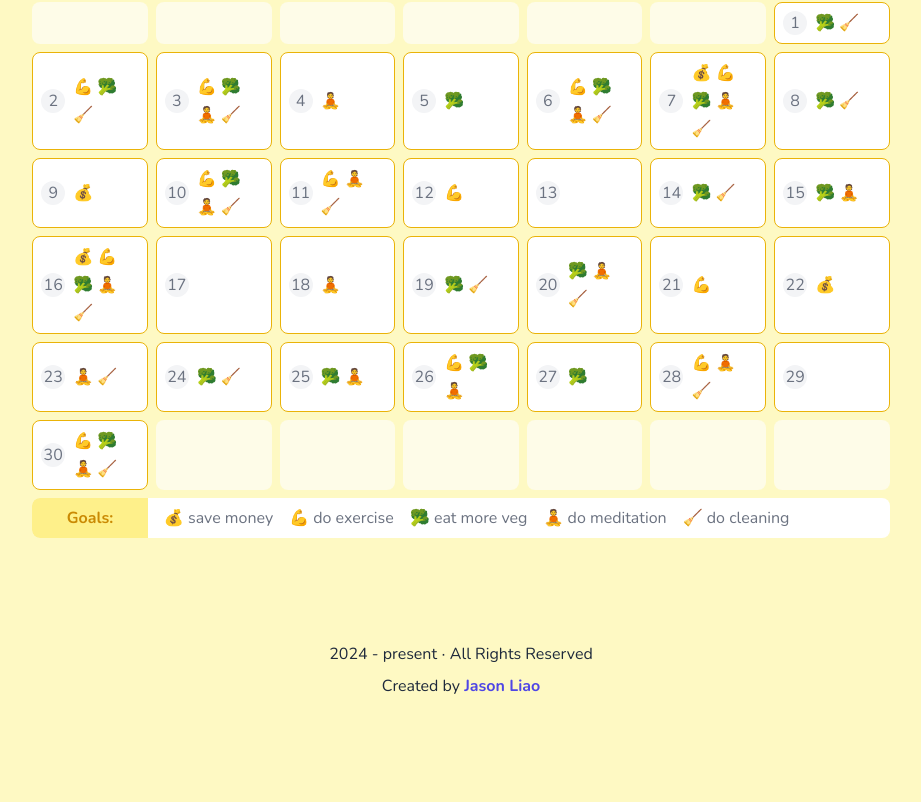
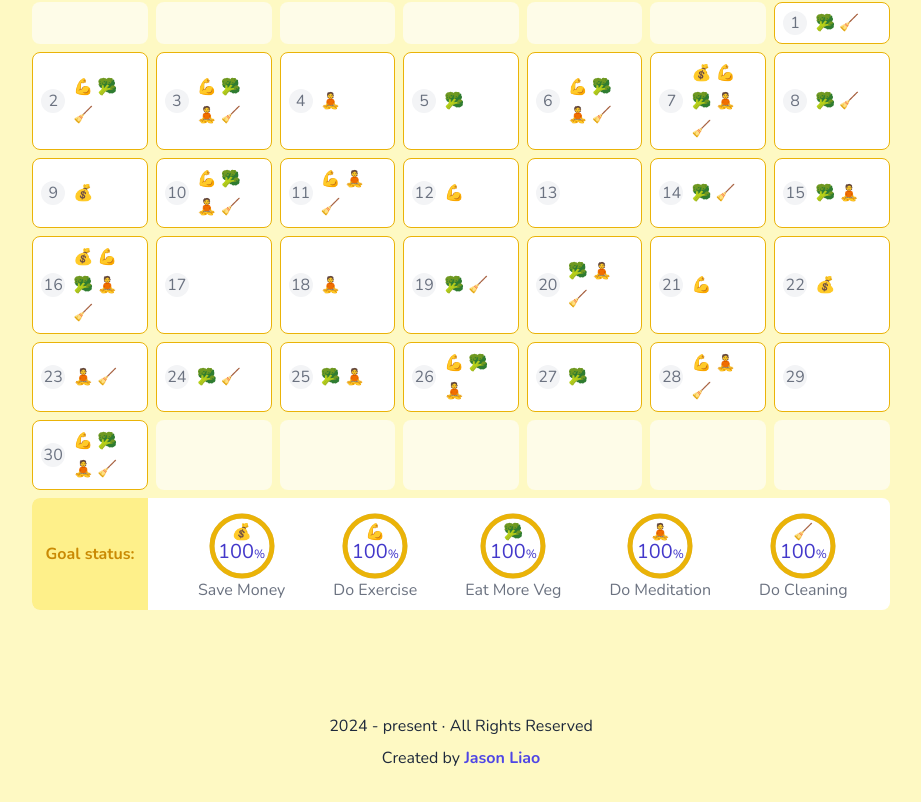
Before and after one commit to jasontwuk/togoalx, a Next.js app: page / in a window 1280 px wide. Shown: the part 450-1252 px from the top of the page, without its empty margins (179-1100 px from the left). Before the commit the page ends 1180 px from the top, so only its background shows below. Built offline with nearby package versions, Linux system fonts and the light colour scheme; no server answers; some icons are missing.

Commit message:
add "goal status" for Calendar

```diff
--- a/app/components/calendar.tsx
+++ b/app/components/calendar.tsx
@@ -1,6 +1,7 @@
 "use client";
 
-import React, { useState } from "react";
+import React, { useEffect, useState } from "react";
+import ProgressDonutBar from "./ProgressDonutBar";
 
 type monthsType = { [key: string]: string };
 const months: monthsType = {
@@ -139,8 +140,72 @@ export const Calendar = (props: CalendarProps) => {
     setSelectMonth(currentMonth);
   };
 
+  interface Targets {
+    [key: string]: number;
+  }
+  const [targets, setTargets] = useState<Targets>({
+    money: 0,
+    exercise: 0,
+    veg: 0,
+    meditation: 0,
+    cleaning: 0,
+  });
+
+  interface Achievement {
+    [key: string]: number;
+  }
+  const [achievements, setAchievements] = useState<Achievement>({
+    money: 0,
+    exercise: 0,
+    veg: 0,
+    meditation: 0,
+    cleaning: 0,
+  });
+
+  // *** Note: update goal achievements
+  useEffect(() => {
+    const newAchievements: Achievement = {};
+
+    goalArr.map((goal: string) => {
+      let sum = 0;
+      const goalIndex = goalArr.findIndex((item: string) => item === goal);
+      // console.log({ goalIndex });
+      const dataLength = Object.keys(data).length;
+      // console.log({ dataLength });
+
+      [...Array(dataLength)].map((_, i) => {
+        // Note: the data for the first day of the month is stored under "1" (key name) in the month data object
+        data[i + 1].map((item) => {
+          if (item === goalIndex) {
+            sum++;
+          }
+        });
+      });
+      // console.log(goal, ": ", sum);
+
+      newAchievements[goal] = sum;
+    });
+
+    setAchievements(newAchievements);
+  }, [data]);
+
+  const getPercent = (sum: number, target: number) => {
+    if (sum === 0) {
+      return 0;
+    }
+
+    let percent = Math.floor(100 * (sum / target));
+
+    if (percent > 100) {
+      return 100;
+    }
+
+    return percent;
+  };
+
   return (
     <div className="flex w-full flex-col gap-2 overflow-hidden py-4 sm:py-6 md:py-10">
+      {/* Note: month/year and control buttons */}
       <div className="flex items-center justify-center">
         <button
           onClick={() => {
@@ -192,6 +257,7 @@ export const Calendar = (props: CalendarProps) => {
         </button>
       </div>
 
+      {/* Note: days */}
       <div className="grid grid-cols-7 gap-2 text-center font-bold text-indigo-700">
         {daysArr.map((day) => {
           return <h3 key={day}>{daysList[day]}</h3>;
@@ -200,11 +266,11 @@ export const Calendar = (props: CalendarProps) => {
 
       {/* Note: first row of the calendar */}
       <div className="grid grid-cols-7 gap-2">
-        {[...Array(firstRowBlankBlockSum)].map((val, i: number) => (
+        {[...Array(firstRowBlankBlockSum)].map((_, i: number) => (
           <div key={i} className="rounded-lg bg-yellow-50"></div>
         ))}
 
-        {[...Array(firstRowDateBlockSum)].map((val, i: number) => (
+        {[...Array(firstRowDateBlockSum)].map((_, i: number) => (
           <div
             key={i}
             className="flex flex-col items-center gap-2 rounded-lg border border-solid border-yellow-500 bg-white p-2 md:flex-row"
@@ -225,12 +291,12 @@ export const Calendar = (props: CalendarProps) => {
       </div>
 
       {/* Note: middle rows of the calendar */}
-      {Object.keys([...Array(sevenBlockRows)]).map((val, i: number) => {
+      {Object.keys([...Array(sevenBlockRows)]).map((_, i: number) => {
         const rowBaseNum = 7 * i;
 
         return (
           <div key={i} className="grid grid-cols-7 gap-2">
-            {Object.keys([...Array(7)]).map((val, x: number) => {
+            {Object.keys([...Array(7)]).map((_, x: number) => {
               const goalIndex = x + 1;
               const dateNum = rowBaseNum + goalIndex + firstRowDateBlockSum;
 
@@ -265,7 +331,7 @@ export const Calendar = (props: CalendarProps) => {
       {/* Note: if lastRowDateBlockSum is 0, don't show the last row */}
       {!!lastRowDateBlockSum && (
         <div className="grid grid-cols-7 gap-2">
-          {[...Array(lastRowDateBlockSum)].map((val, i: number) => {
+          {[...Array(lastRowDateBlockSum)].map((_, i: number) => {
             const dateNum = firstRowDateBlockSum + sevenBlockRows * 7 + i + 1;
 
             return (
@@ -292,24 +358,32 @@ export const Calendar = (props: CalendarProps) => {
             );
           })}
 
-          {[...Array(lastRowBlankBlockSum)].map((val, i: number) => (
+          {[...Array(lastRowBlankBlockSum)].map((_, i: number) => (
             <div key={i} className="rounded-lg bg-yellow-50"></div>
           ))}
         </div>
       )}
 
+      {/* Note: goal status */}
       <div className="flex flex-col overflow-hidden rounded-lg bg-white text-center md:grid md:grid-cols-7 md:gap-2">
         <div className="flex items-center justify-center bg-yellow-200 py-2 md:col-span-1">
-          <h5 className="font-bold text-yellow-600">Goals:</h5>
+          <h5 className="p-2 font-bold text-yellow-600">Goal status:</h5>
         </div>
 
         <div className="md:col-span-6">
-          <div className="flex flex-wrap justify-center gap-x-4 gap-y-2 p-2 md:justify-start">
+          <div className="flex flex-wrap justify-center gap-x-6 gap-y-2 px-4 py-2 md:gap-x-10 lg:gap-x-12">
             {goalArr.map((goal) => {
               return (
-                <p key={goal} className="text-gray-500">
-                  {goalList[goal].emoji} {goalList[goal].goal}
-                </p>
+                <div key={goal} className="flex flex-col">
+                  <ProgressDonutBar
+                    percent={getPercent(achievements[goal], targets[goal])}
+                    emoji={goalList[goal].emoji}
+                  />
+
+                  <p className="-mt-2 capitalize text-gray-500">
+                    {goalList[goal].goal}
+                  </p>
+                </div>
               );
             })}
           </div>
```
